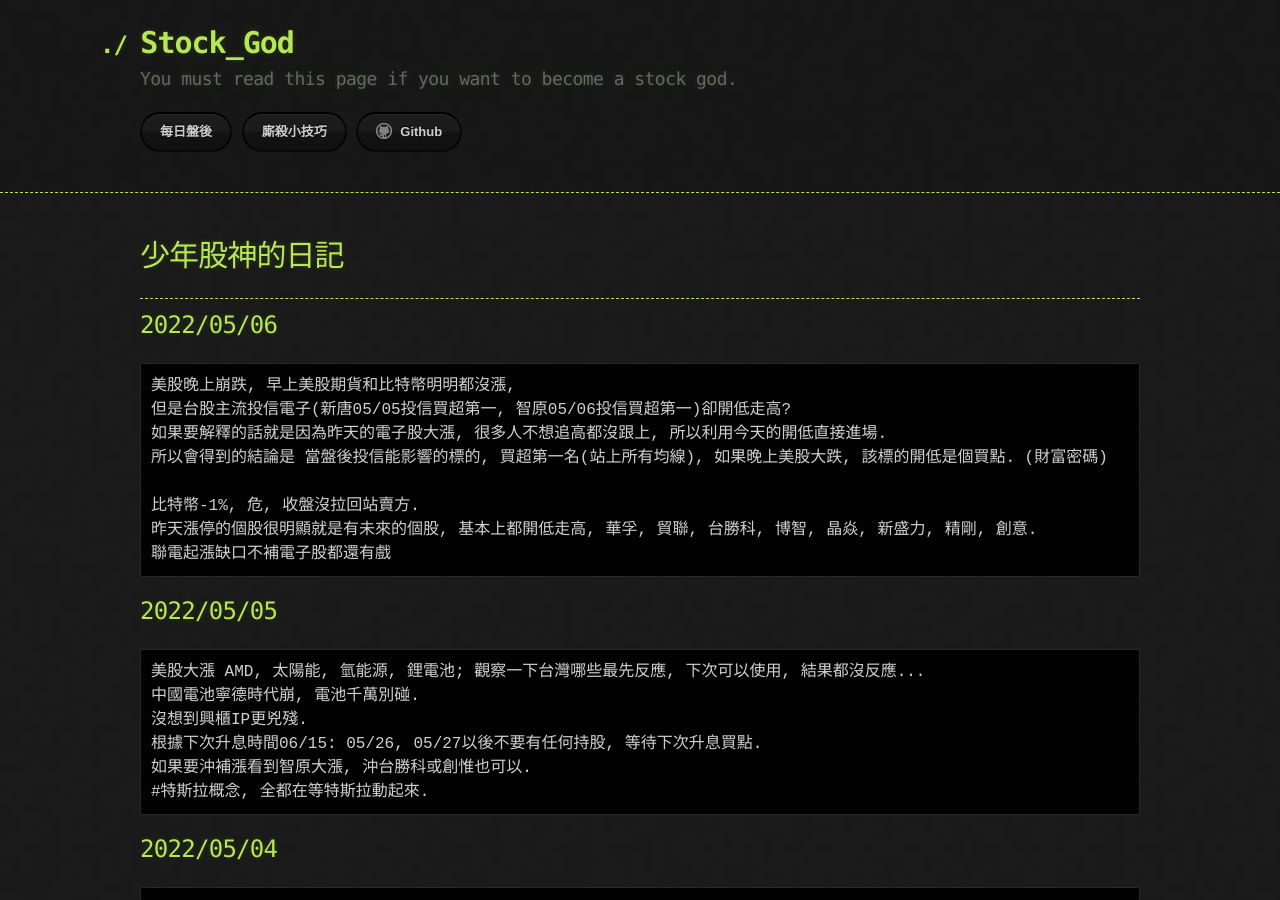
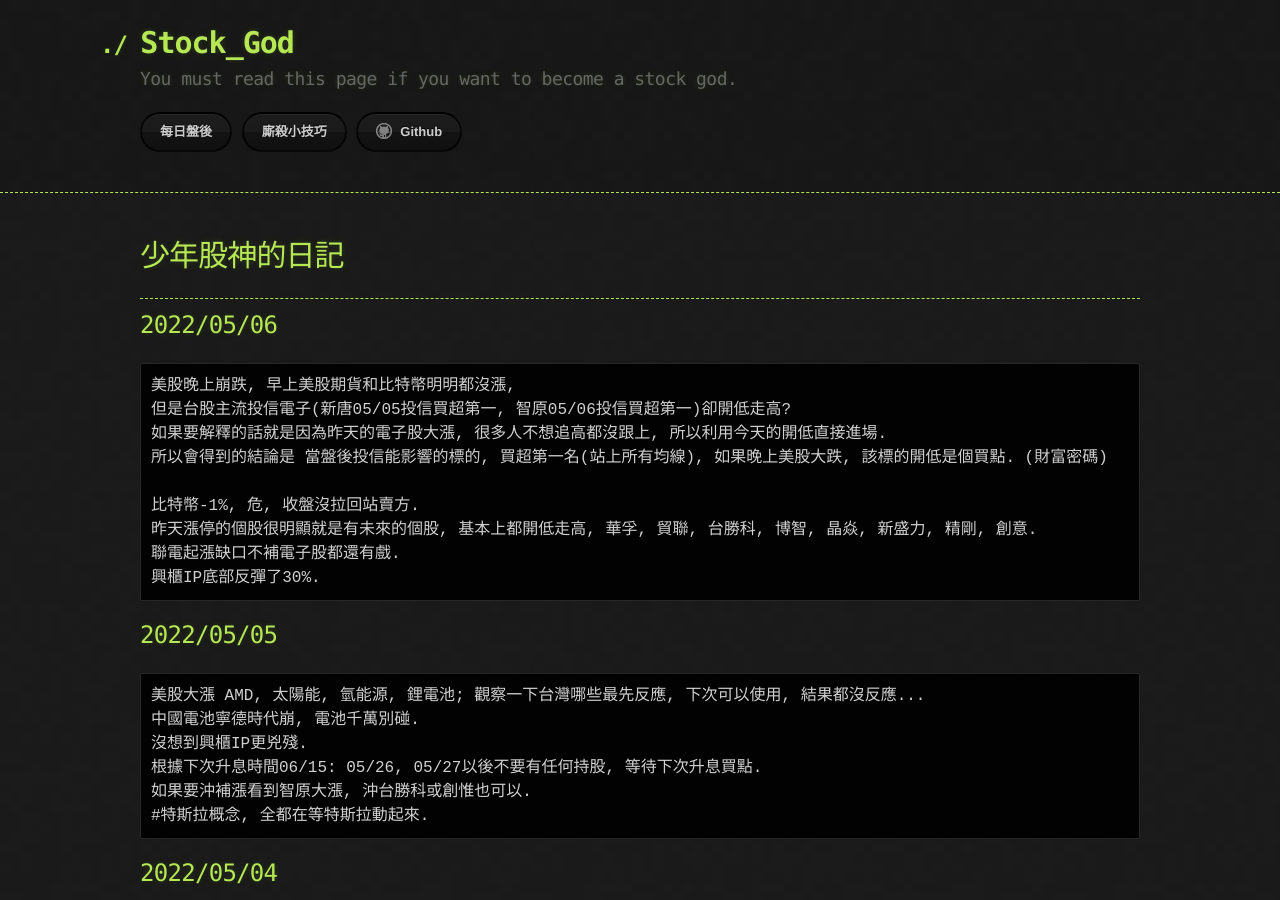
Before and after one commit to lepg5487/Stock_God, a Jekyll site: the page built from index.md, in a window 1280 px wide and 900 px high. Built offline with Jekyll 4.4.1, drawn with Linux system fonts in a browser that asks for light colours; our own code applies the rules of GitHub Pages for plain Markdown files.

Commit message:
Update index.md

````diff
--- a/index.md
+++ b/index.md
@@ -15,7 +15,8 @@ layout: testlayouts
 
 比特幣-1%, 危, 收盤沒拉回站賣方.
 昨天漲停的個股很明顯就是有未來的個股, 基本上都開低走高, 華孚, 貿聯, 台勝科, 博智, 晶焱, 新盛力, 精剛, 創意.
-聯電起漲缺口不補電子股都還有戲
+聯電起漲缺口不補電子股都還有戲.
+興櫃IP底部反彈了30%.
 ```
 
 ## 2022/05/05
````
